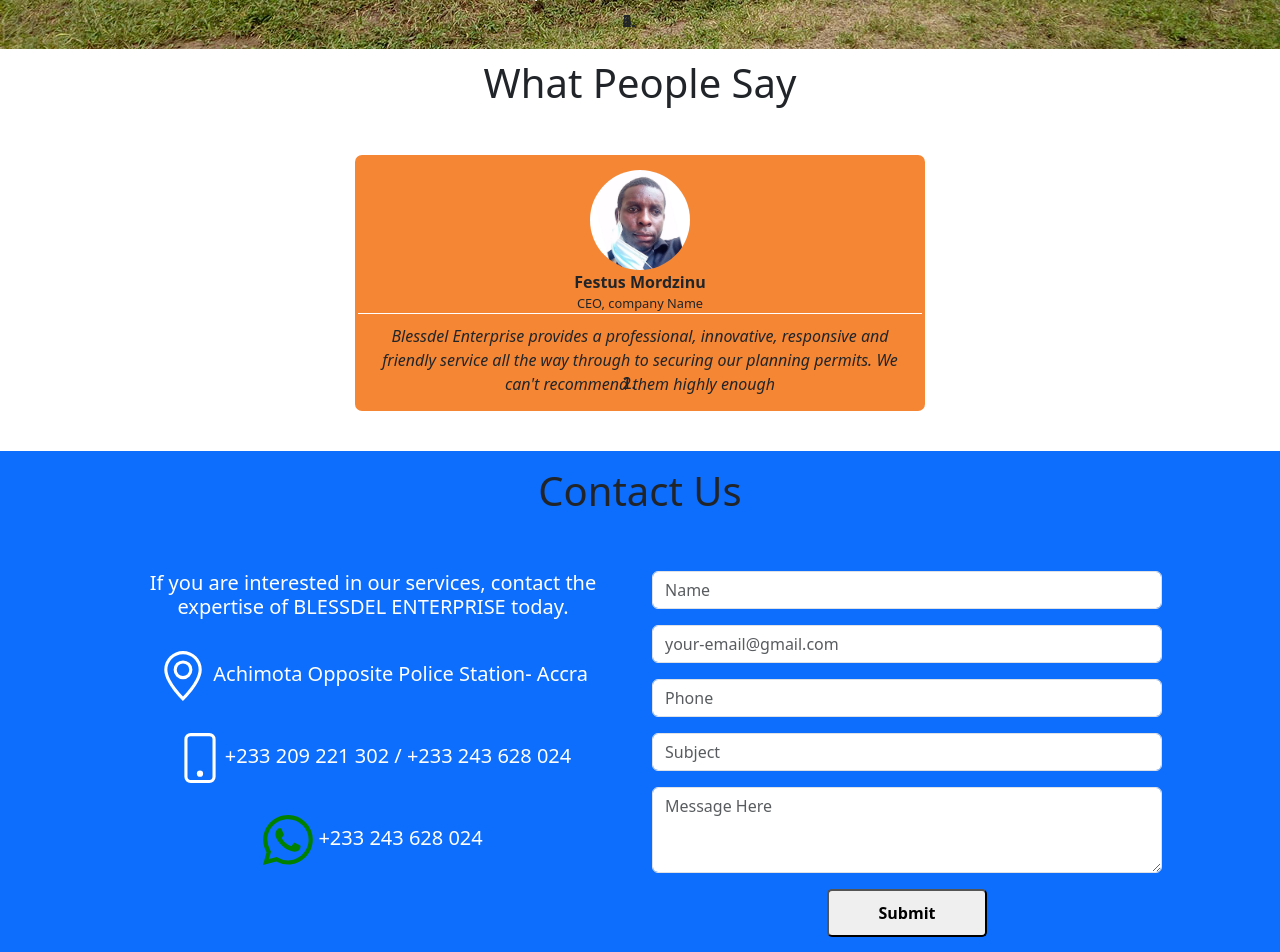
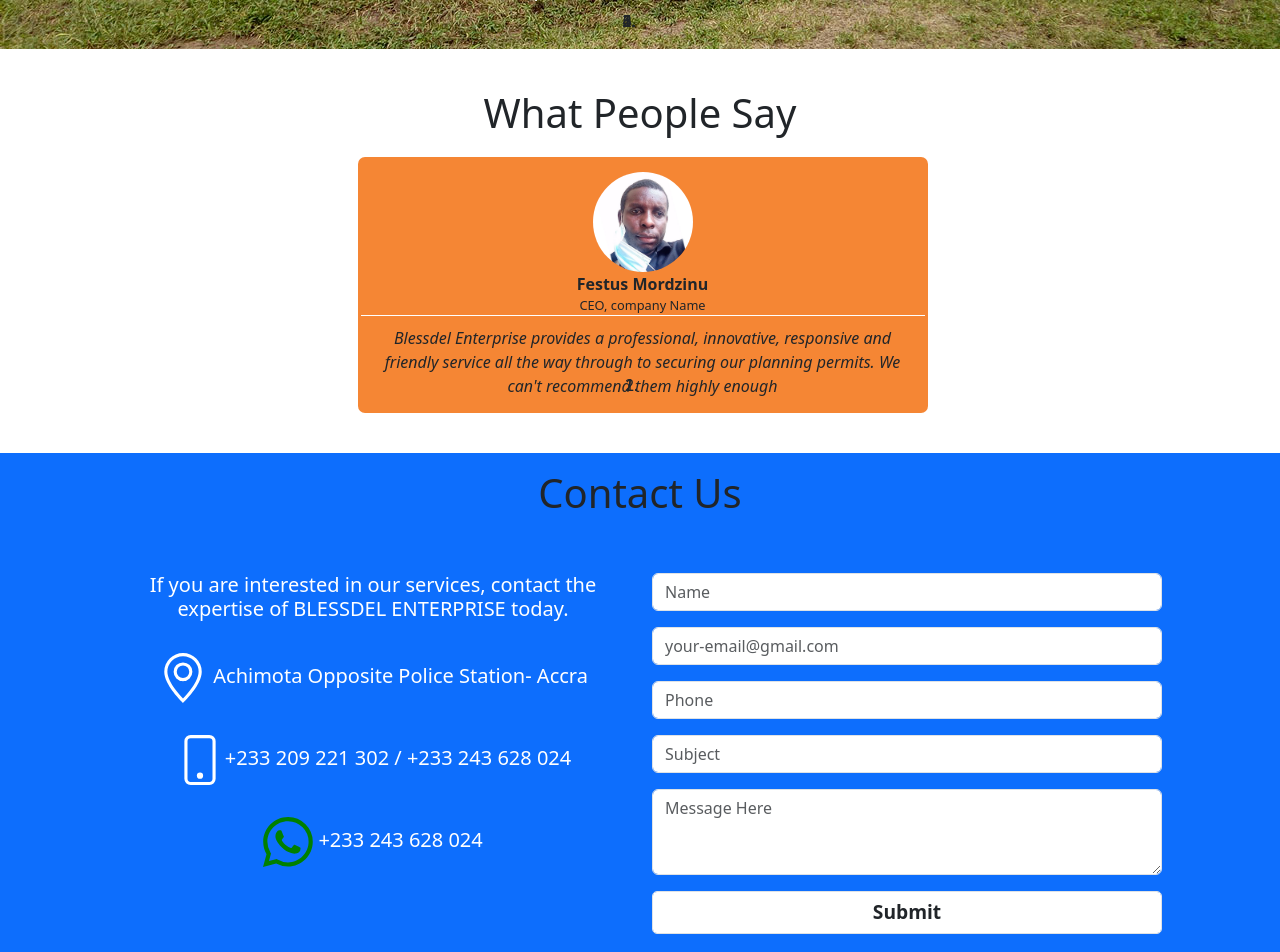
Before and after one commit to flosatechnologies/blessdel, a React (Create React App) app: page /contactus in a window 1280 px wide. Shown: the part 4400-5352 px from the top of the page. Built offline with nearby package versions, Linux system fonts and the light colour scheme.

Commit message:
minor changes

```diff
--- a/src/App.js
+++ b/src/App.js
@@ -7,7 +7,7 @@
 import Home from "./pages/home";
 import NavbarMenu from "./components/Navbar/Navbar";
 import FooterPage from "./components/FooterPage";
-import ImageComponent from "./components/imageComponent";
+import ImageComponent from "./components/ImageComponent";
 
 function App() {
   return (
--- a/src/css/projects.css
+++ b/src/css/projects.css
@@ -24,8 +24,12 @@
 }
 
 .testimonialHeaderTextContainer {
-  margin: 10px 0px;
+  margin-top: 40px;
   text-align: center;
+}
+
+.testimonialHeaderText {
+  margin-bottom: 0px;
 }
 /* .horizontalDivider {
   color: #000000;
@@ -34,8 +38,8 @@
 } */
 
 .testimonialSliderContainer {
-  margin: 20px 0px;
-  padding: 20px 5px;
+  margin: 10px 0px 20px 0px;
+  padding: 10px 0px 20px 5px;
 }
 .testimonialBox {
   background-color: #f58634;
--- a/src/pages/contactus.js
+++ b/src/pages/contactus.js
@@ -138,17 +138,24 @@
                   </Form.Control.Feedback>
                 </Form.Group>
 
-                <input
+                <Form.Group
+                  as={Col}
+                  controlId="validationCustom04"
+                  className="mb-3"
+                >
+                  <Form.Control
+                    as="input"
+                    type="submit"
+                    value="Submit"
+                    placeholder="Subject"
                     style={{
-                    width: "10rem",
-                    height: "3rem",
+                      fontSize: "1.2em",
                       fontWeight: "700",
                       borderRadius: "5px",
                       pointer: "cursor",
                     }}
-                  type="submit"
-                  value="Submit"
                   />
+                </Form.Group>
               </Form>
             </div>
           </div>
--- a/src/pages/projects.js
+++ b/src/pages/projects.js
@@ -3,7 +3,7 @@
 import "../css/projects.css";
 import testImg from "../assets/images/testimony1.jpg";
 import testImg2 from "../assets/images/testimony2.jpg";
-import "../css/imageComponent.css";
+import "../css/ImageComponent.css";
 import { Container, Col, Row } from "react-bootstrap";
 import EB2 from "../assets/images/E-Block2-edited.jpg";
 import SUPER from "../assets/images/supervised-edited.jpg";
@@ -105,8 +105,8 @@
       {/* Begining of the testimonial slider */}
       <Container fluid={true} className="testimonialHeaderTextContainer">
         <Row>
-          <Col className="testimonialHeaderText">
-            <h1>What People Say</h1>
+          <Col>
+            <h1 className="testimonialHeaderText">What People Say</h1>
           </Col>
         </Row>
       </Container>
```
Lines whose indentation alone changed are shown as unchanged.
